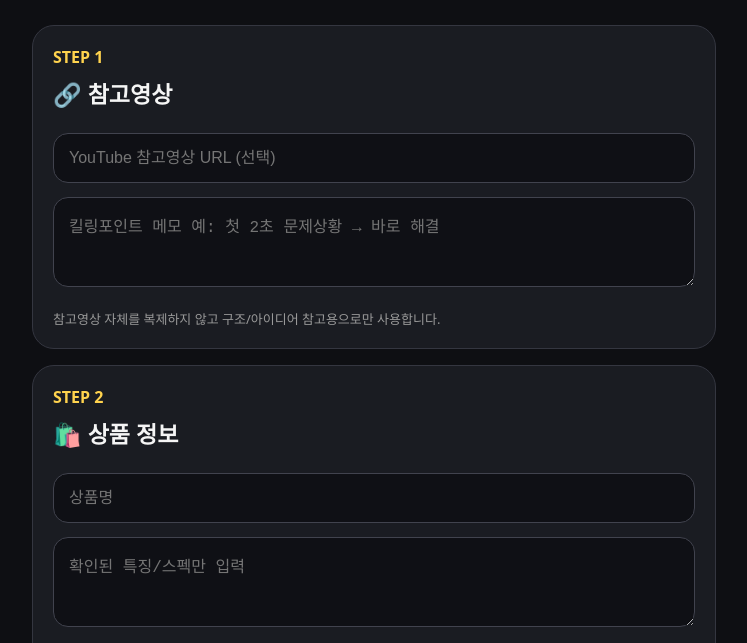
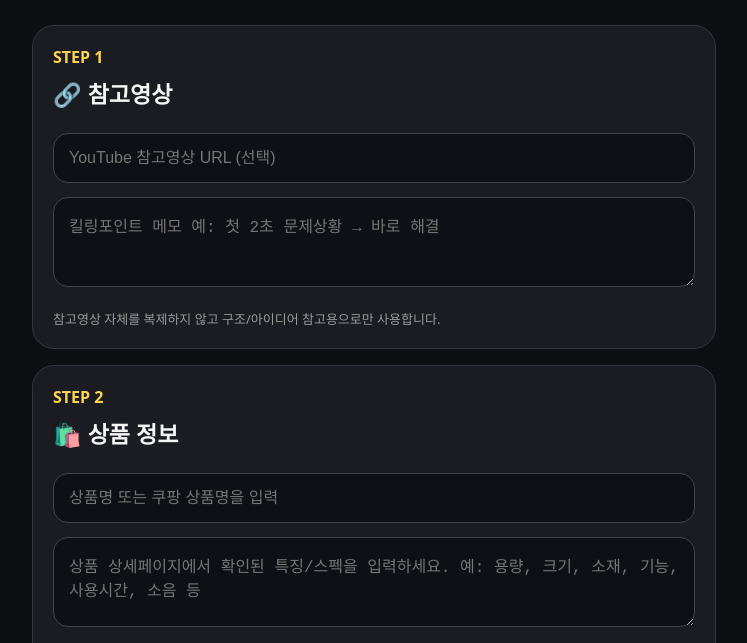
Before and after one commit to qkrtlsdla-dotcom/ggultem-shorts-v2, a website: page index.html in a window 1280 px wide. Shown: the part 103-746 px from the top of the page, without its empty margins (266-1013 px from the left). Drawn offline with Linux system fonts and the light colour scheme.

Commit message:
Update index.html

```diff
--- a/index.html
+++ b/index.html
@@ -23,8 +23,8 @@ button:disabled{opacity:.55}.out{white-space:pre-wrap;line-height:1.55;backgroun
 <div class="note">참고영상 자체를 복제하지 않고 구조/아이디어 참고용으로만 사용합니다.</div></div>
 
 <div class="card"><div class="step">STEP 2</div><h2>🛍️ 상품 정보</h2>
-<input id="product" placeholder="상품명">
-<textarea id="facts" placeholder="확인된 특징/스펙만 입력"></textarea>
+<input id="product" placeholder="상품명 또는 쿠팡 상품명을 입력">
+<textarea id="facts" placeholder="상품 상세페이지에서 확인된 특징/스펙을 입력하세요. 예: 용량, 크기, 소재, 기능, 사용시간, 소음 등"></textarea>
 <select id="tone"><option>빠른 꿀템형</option><option>문제해결형</option><option>비교형</option><option>홈쇼핑형</option></select>
 <select id="seconds"><option>20초</option><option selected>25초</option><option>30초</option></select>
 <button id="go">✨ AI 쇼츠 기획 만들기</button>
```
